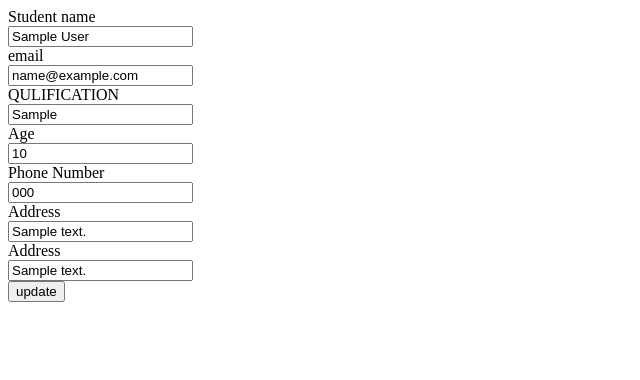
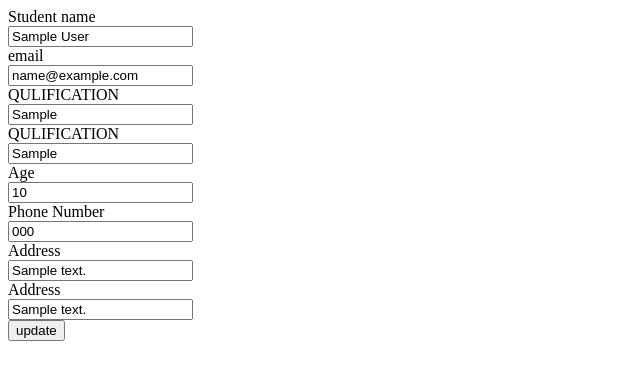
Before and after one commit to amalkv123/student3, a Django app: page /editpage/1 in a window 1280 px wide. Shown: the top 380 px of the page, without its empty margins (0-640 px from the left). Run offline with Django 4.2, Linux system fonts and the light colour scheme; tables that the repository leaves empty hold one stand-in row (values such as "Sample post").

Commit message:
fourth commit

```diff
--- a/sapp/templates/edit.html
+++ b/sapp/templates/edit.html
@@ -15,6 +15,8 @@
     <label class="im">email</label><br>
     <input  class="cm" type="=text" name="email" value="{{datas.email}}"><br>
 
+    <label  class="im">QULIFICATION</label><br>
+    <input name="qulification"  value="{{datas.qulification}}"><br>
     <label  class="im">QULIFICATION</label><br>
     <input name="qulification"  value="{{datas.qulification}}"><br>
     <label  class="im">Age</label><br>
```
